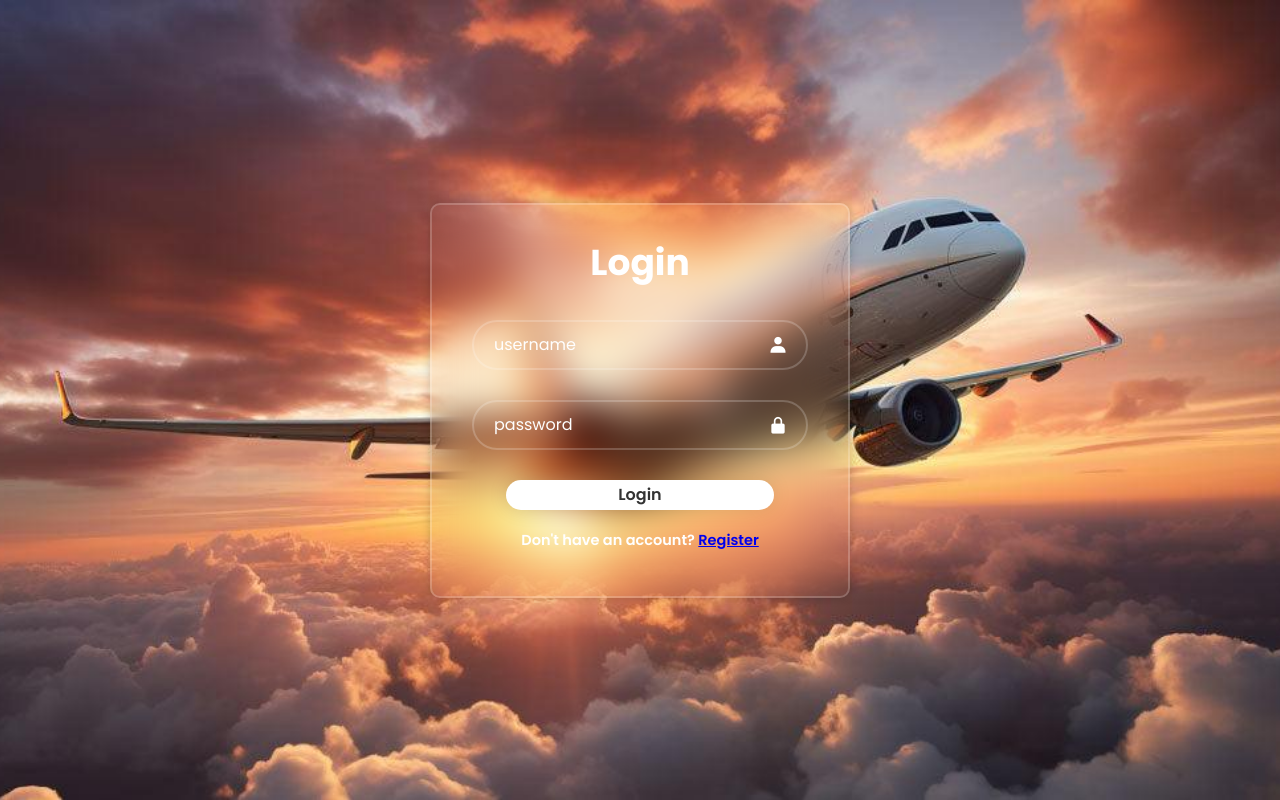
After one commit to dhruv-04/hackfest, a Flask app: template templates/login.html in a window 1280 px wide. The commit adds this page. Run offline with Flask 3, Linux system fonts and the light colour scheme; the template is opened without the code that fills it, so the values that code supplies are empty.

Commit message:
push push

```diff
--- a/app.py
+++ b/app.py
@@ -1,61 +1,63 @@
-from flask import Flask, render_template, request
+from flask import Flask, render_template, request, redirect, url_for
 import mysql.connector as mysql
 import bcrypt
 
 app = Flask(__name__)
 
-databaseHost = 'localhost'
-databaseuser = 'root'
+databaseHost = 'your_database_host'
+databaseUser = 'your_database_user'
 databasePassword = 'Dhruv471__01'
 
 def get_db_connection():
     mycon = mysql.connect(
-        host = databaseHost,
-        user = databaseuser,
-        password = databasePassword,
-        database = 'sairag'
+        host=databaseHost,
+        user=databaseUser,
+        password=databasePassword,
+        database='sairag'
     )
     return mycon
 
+@app.route('/')
+def travel():
+    return render_template('travel.html')
 
-@app.route('/')
-def index():
-    return render_template('index.html')
+@app.route('/gallery.html')
+def gallery():
+    return render_template('gallery.html')
 
-@app.route('/submit', methods=['POST'])
-def submit():
-    first_name = request.form['first-name']
-    last_name = request.form['last-name']
-    phone = request.form['phone']
-    email = request.form['email']
-    username = request.form['username']
-    password = request.form['password']
-    confirm_password = request.form['confirm-password']
+@app.route('/registration.html', methods=['GET', 'POST'])
+def register():
+    if request.method == 'POST':
+        first_name = request.form.get('first-name')
+        last_name = request.form.get('last-name')
+        phone = request.form.get('phone')
+        email = request.form.get('email')
+        username = request.form.get('username')
+        password = request.form.get('password')
+        confirm_password = request.form.get('confirm-password')
 
-    if password == confirm_password:
+        if not password:
+            return "Password is required", 400
+
         hashed_password = bcrypt.hashpw(password.encode('UTF-8'), bcrypt.gensalt())
 
-    # Print the data to the console (or store it in a database)
-    print(f"First Name: {first_name}")
-    print(f"Last Name: {last_name}")
-    print(f"Phone: {phone}")
-    print(f"Email: {email}")
-    print(f"Username: {username}")
-    print(f"Password: {password}")
-    print(f"Confirm Password: {confirm_password}")
+        try:
+            connection = get_db_connection()
+            cursor = connection.cursor()
+            cursor.execute(
+                'INSERT INTO user_details (first_name, last_name, phone, email, username, password) VALUES (%s, %s, %s, %s, %s, %s)',
+                (first_name, last_name, phone, email, username, hashed_password)
+            )
+            connection.commit()
+            return "Form Submitted Successfully!"
+        except mysql.Error as err:
+            print(f"Error: {err}")
+            return redirect(url_for('register'))
+        finally:
+            cursor.close()
+            connection.close()
 
-    connection = get_db_connection()
-    cursor = connection.cursor()
-    cursor.execute(
-        'INSERT INTO user_details (first_name, last_name, phone, email, username, password) VALUES (%s, %s, %s, %s, %s, %s)',
-        (first_name, last_name, phone, email, username, hashed_password)
-    )
-
-    connection.commit()
-    cursor.close()
-    connection.close()
-
-    return "Form submitted successfully!"
+    return "Registration successful!"
 
 if __name__ == '__main__':
     app.run(debug=True)
--- /dev/null
+++ b/templates/login.html
@@ -0,0 +1,29 @@
+<!DOCTYPE html>
+<html lang="en">
+<head>
+    <meta charset="UTF-8">
+    <meta name="viewport" content="width=device-width, initial-scale=1.0">
+    <title>login form</title>
+    <link rel="stylesheet" href="styles.css">
+    <link href='https://unpkg.com/boxicons@2.1.4/css/boxicons.min.css' rel='stylesheet'>
+</head>
+<body>
+    <div class="wrapper">
+        <form action="">
+            <h1>Login</h1>
+            <div class="input-box">
+                <input type="text" placeholder="username"
+                required>
+                <i class='bx bxs-user'></i>
+            </div>
+
+            <div class="input-box">
+                <input type="password"
+                placeholder="password" required>
+                <i class='bx bxs-lock-alt' ></i>
+            </div>
+            <button type="submit" class="btn"> Login</button>
+            <div class="register-link">
+                <p>Don't have an account?  <a href="registration.html">Register</a></p>
+
+            </div>
--- /dev/null
+++ b/templates/styles.css
@@ -0,0 +1,98 @@
+@import url("https://fonts.googleapis.com/css2?family=poppins:wght@300;400;500;600;700;800;900&display=swap");
+* {
+    margin: 0;
+    padding: 0;
+box-sizing: border-box;
+    font-family: "poppins",sans-serif;
+}
+body {
+display: flex;
+justify-content: center;
+align-items: center;
+min-height: 100vh;
+background-size: cover;
+background-color:gray ;
+background-position: center;
+background-image: url(images/cbd-when-travelling.jpeg);
+}
+
+.wrapper {
+    width: 420px;
+    background: transparent;
+    border: 2px solid rgba(255, 255, 255, .2);
+    backdrop-filter: blur(20px);
+    box-shadow: 0 0 10px rgba(0, 0 , 0 , .2);
+    color: #fff;
+    border-radius: 10px;
+    padding: 30px 40px;
+    text-align: center;
+}
+
+.wrapper h1 {
+    font-size: 36px;
+    text-align: center;
+}
+
+.wrapper .input-box{
+    position: relative;
+    width: 100%;
+    height: 50px;
+    margin: 30px 0;
+}
+
+.input-box input{
+    width: 100%;
+    height: 100%;
+    background: transparent;
+    border: none;
+    outline: none;
+    border: 2px solid rgba(255, 255, 255, .2);
+    border-radius: 40px;
+    font-size: 16px;
+    color: #fff;
+    padding: 20px 45px 20px 20px;
+}
+
+.input-box input::placeholder{
+color: #fff;
+}
+
+.input-box i{
+    position: absolute;
+    right: 20px;
+    top: 50%;
+transform: translateY(-50%);
+font-size: 20px;
+}
+
+
+.wrapper .btn {
+    width: 80%;
+    height: 30px;
+    background: #fff;
+    border: none;
+    outline: none;
+    border-radius: 40px;
+    box-shadow: 0 0 20px rgba(0, 0 , 0 , .1);
+    cursor: pointer;
+    font-size: 16px;
+    color: #333;
+    font-weight: 600;
+
+}
+
+.wrapper .register-link {
+    font-size: 14.5px;
+    text-align: center;
+    margin: 20px 0 15px;
+}
+
+.register-link {
+    color: #fff;
+    text-decoration: none;
+    font-weight: 600;
+}
+
+.register-link p a:hover {
+    text-decoration: underline;
+}
--- a/templates/travel.html
+++ b/templates/travel.html
@@ -8,7 +8,7 @@
         body{
             height: 100%;
             margin: 0;
-            background-image: url(cbd-when-travelling.jpeg);
+            background-image: url("{{ url_for('static', filename='images/cbd-when-travelling.jpeg') }}");
             background-size: cover;
         }
         header{
```
Also changed, not shown: templates/Blog Page.htm (added, +110 -0 lines), templates/registration.html (+31 -76 lines), static/images/Mountain-Sports-cover.jpg.webp (renamed from templates/images/Mountain-Sports-cover.jpg.webp), static/images/PERU-MACHU-PICCHU--0_1706693630313_1706693667232.webp (renamed from templates/images/PERU-MACHU-PICCHU--0_1706693630313_1706693667232.webp), static/images/Positano-1000x667.jpeg (renamed from templates/images/Positano-1000x667.jpeg), static/images/Winter-landscape-in-Iceland.jpeg (renamed from templates/images/Winter-landscape-in-Iceland.jpeg), static/images/cbd-when-travelling.jpeg (renamed from templates/images/cbd-when-travelling.jpeg), static/images/istockphoto-610041376-612x612.jpeg (renamed from templates/images/istockphoto-610041376-612x612.jpeg), static/images/photo-1536286144513-881bfbd3f292.jpeg (renamed from templates/images/photo-1536286144513-881bfbd3f292.jpeg), static/images/pngtree-silver-blog-abstract-image-background-image_734020.jpg (added), static/images/serene-forest-stream-stockcake.jpeg (renamed from templates/images/serene-forest-stream-stockcake.jpeg), static/images/sub004.jpeg (renamed from templates/images/sub004.jpeg), static/images/yvimxzmqqbvl8ymv15xg-e1692081680831.webp (renamed from templates/images/yvimxzmqqbvl8ymv15xg-e1692081680831.webp).
